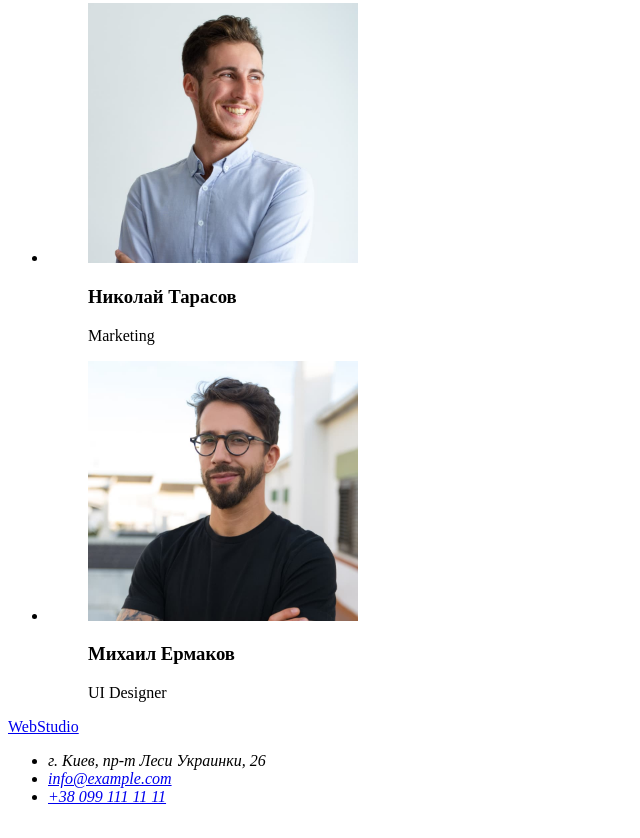
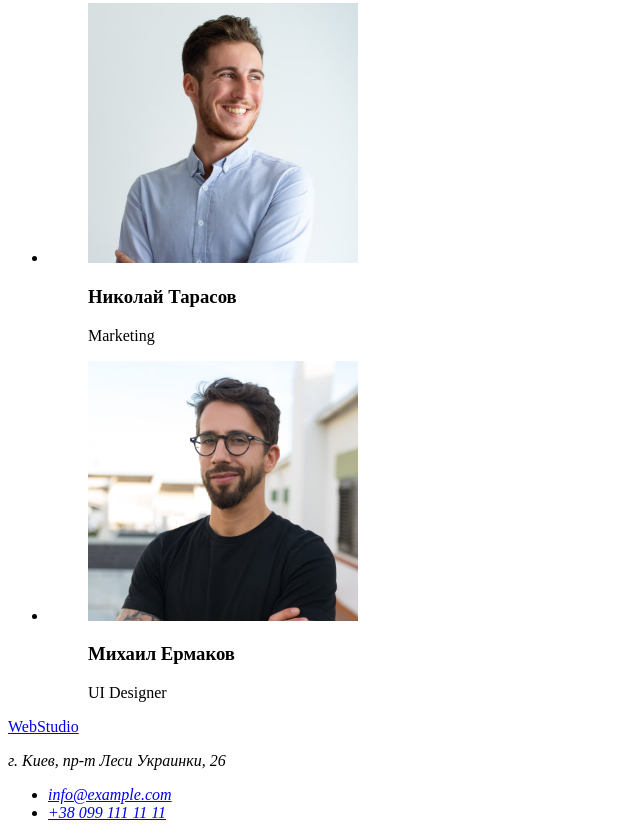
Before and after one commit to Alex013p/goit-markup-hw-01, a plain HTML site: page index.html in a window 1280 px wide. Shown: the part 2333-3171 px from the top of the page, without its empty margins (0-640 px from the left). Drawn offline with Linux system fonts and the light colour scheme.

Commit message:
Homework1 final v.7
Исправление семантики в теге adress

```diff
--- a/index.html
+++ b/index.html
@@ -125,11 +125,9 @@
     <footer>
         <a href="./">WebStudio</a>
         <address>
+            <!-- Адрес офиса  -->
+            <p>г. Киев, пр-т Леси Украинки, 26</p>
             <ul>
-                <!-- Адрес офиса  -->
-                <li>
-                    г. Киев, пр-т Леси Украинки, 26
-                </li>
                 <!-- Ссылка на адрес электронной почты  -->
                 <li>
                     <a href="mailto:info@example.com">info@example.com</a>
```
